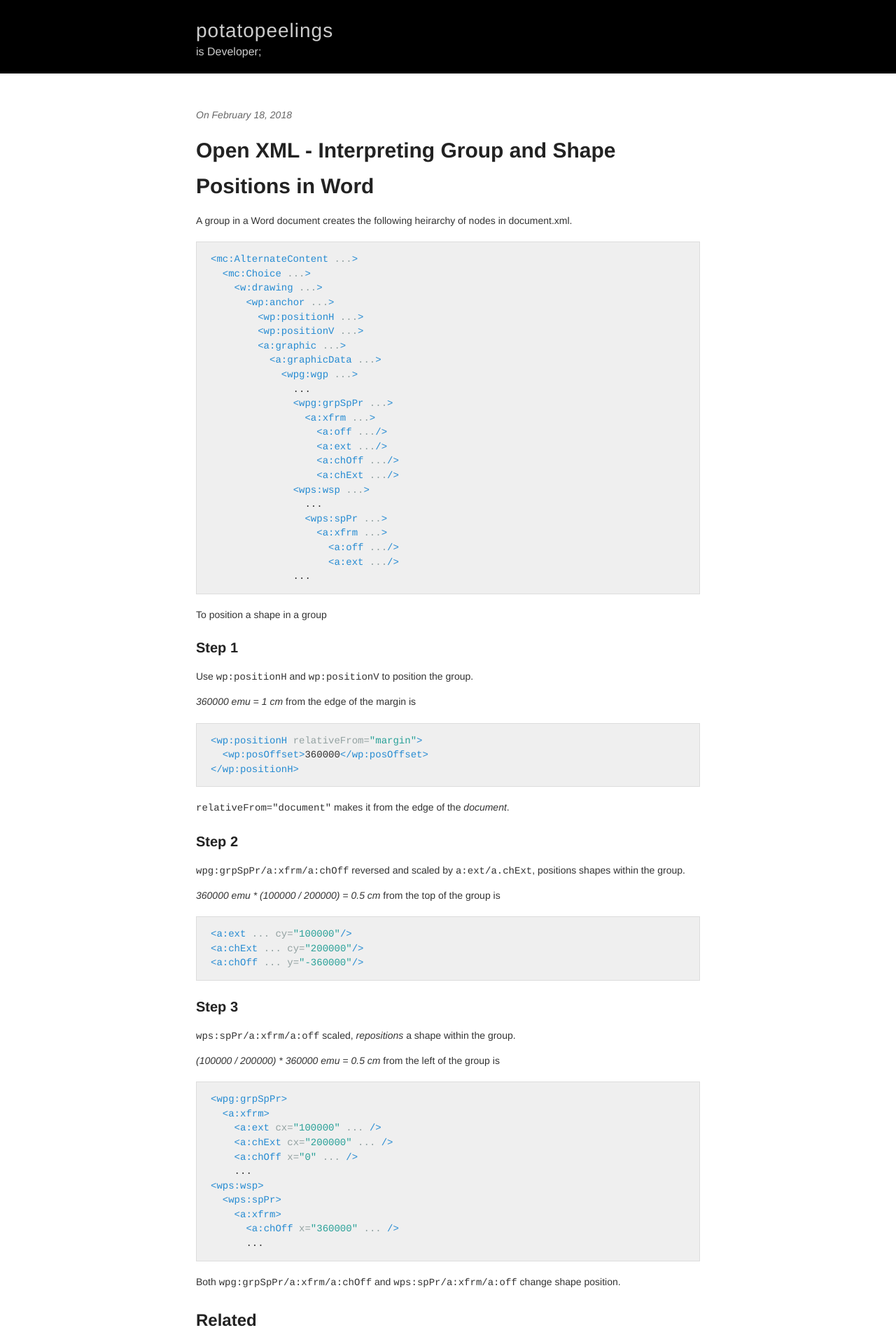
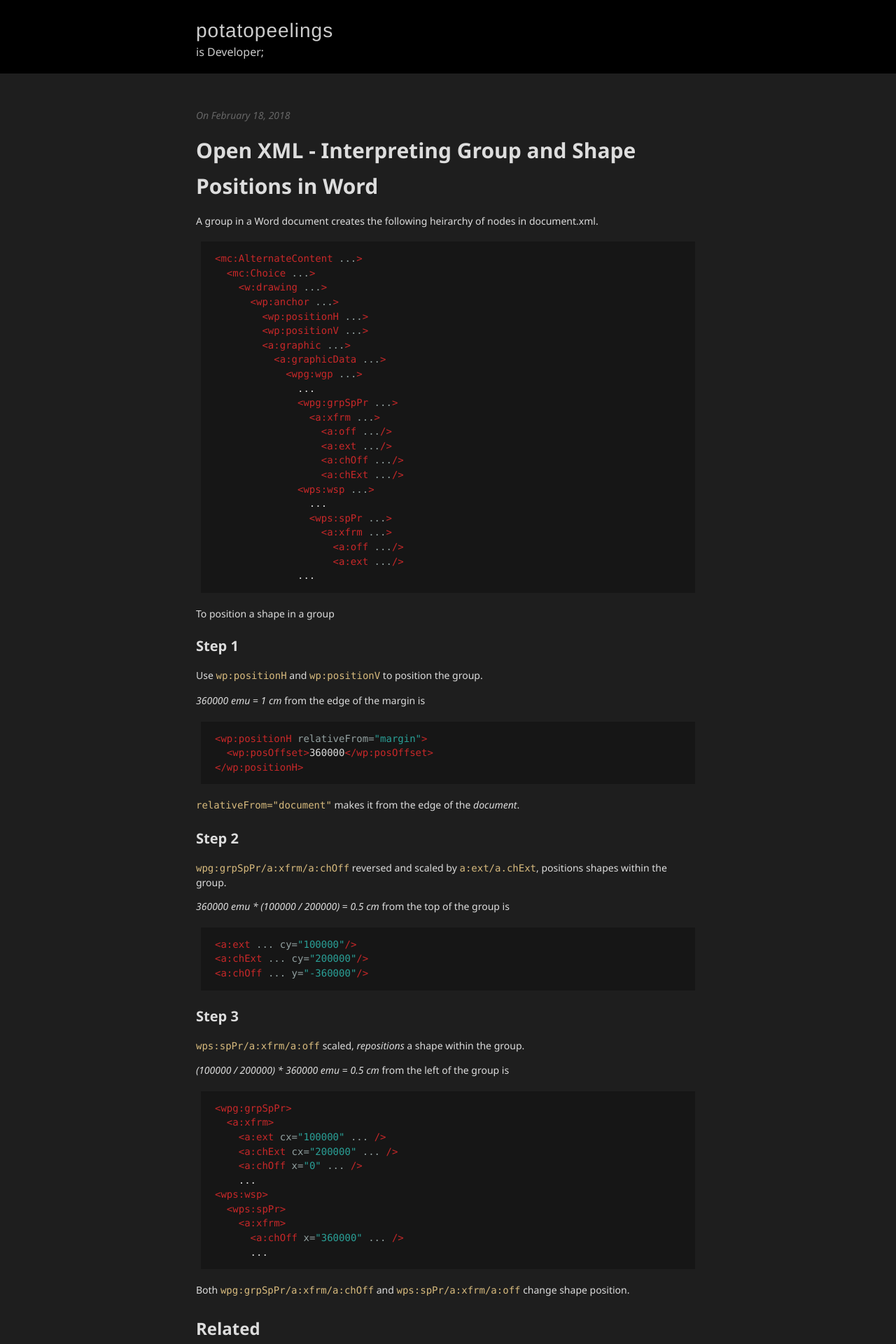
Before and after one commit to potatopeelings/potatopeelings.github.io, a Jekyll site: the page built from index.html, in a window 1280 px wide. Shown: the top 1920 px of the page at 70% size. Built offline with Jekyll 4.4.1, drawn with Linux system fonts in a browser that asks for light colours.

Commit message:
Styling like VS Code

```diff
--- a/_sass/_highlights.scss
+++ b/_sass/_highlights.scss
@@ -1,14 +1,18 @@
 
 pre.highlight {
-  background-color: #efefef;
+  background-color: rgba(10, 10, 10, 0.4);
   padding: 14px 14px 14px 20px;
-  border: 1px solid #ddd;
-  margin: 20px 0 20px 0;
+  margin: 20px 7px 20px 7px;
   overflow: auto;
+
+  > code {
+    color: #DDD;
+  }
 }
 
 code {
-  font-family:'Bitstream Vera Sans Mono','Courier', monospace;
+  font-family: Menlo, Monaco, Consolas, "Droid Sans Mono", "Courier New", monospace, "Droid Sans Fallback";
+  color: #D7BA7D;
 }
 
 .highlight .c { color: #586E75 } /* Comment */
@@ -55,7 +59,7 @@ code {
 .highlight .nn { color: #93A1A1 } /* Name.Namespace */
 .highlight .nx { color: #555 } /* Name.Other */
 .highlight .py { color: #93A1A1 } /* Name.Property */
-.highlight .nt { color: #268BD2 } /* Name.Tag */
+.highlight .nt { color: rgb(200, 40, 41) } /* Name.Tag */
 .highlight .nv { color: #268BD2 } /* Name.Variable */
 .highlight .ow { color: #859900 } /* Operator.Word */
 .highlight .w { color: #93A1A1 } /* Text.Whitespace */
--- a/_sass/_variables.scss
+++ b/_sass/_variables.scss
@@ -18,6 +18,7 @@ $white: #fff;
 $helvetica: Helvetica, Arial, sans-serif;
 $helveticaNeue: "Helvetica Neue", Helvetica, Arial, sans-serif;
 $georgia: Georgia, serif;
+$font: "Segoe WPC", "Segoe UI", "SFUIText-Light", "HelveticaNeue-Light", sans-serif, "Droid Sans Fallback";
 
 // Mobile breakpoints
 @mixin mobile {
--- a/style.scss
+++ b/style.scss
@@ -18,9 +18,9 @@ html {
 }
 
 body {
-	background: $white;
-  font: 14px/1.4 $helvetica;
-  color: $darkGray;
+	background: rgb(30, 30, 30);
+  font: 14px/1.4 $font;
+  color: #DDD;
 }
 
 .container {
@@ -31,8 +31,6 @@ body {
 }
 
 h1, h2, h3, h4, h5, h6 {
-  font-family: $helveticaNeue;
-  color: $darkerGray;
   font-weight: bold;
 
   line-height: 1.7;
@@ -61,7 +59,6 @@ h3 {
 
 h4 {
   font-size: 18px;
-  color: $gray;
 }
 
 p {
@@ -69,11 +66,11 @@ p {
 }
 
 a {
-  color: $blue;
+  color: #4080D0;
   text-decoration: none;
 	cursor: pointer;
   &:hover, &:active {
-    color: $blue;
+    color: #4080D0;
   }
 }
 
```
